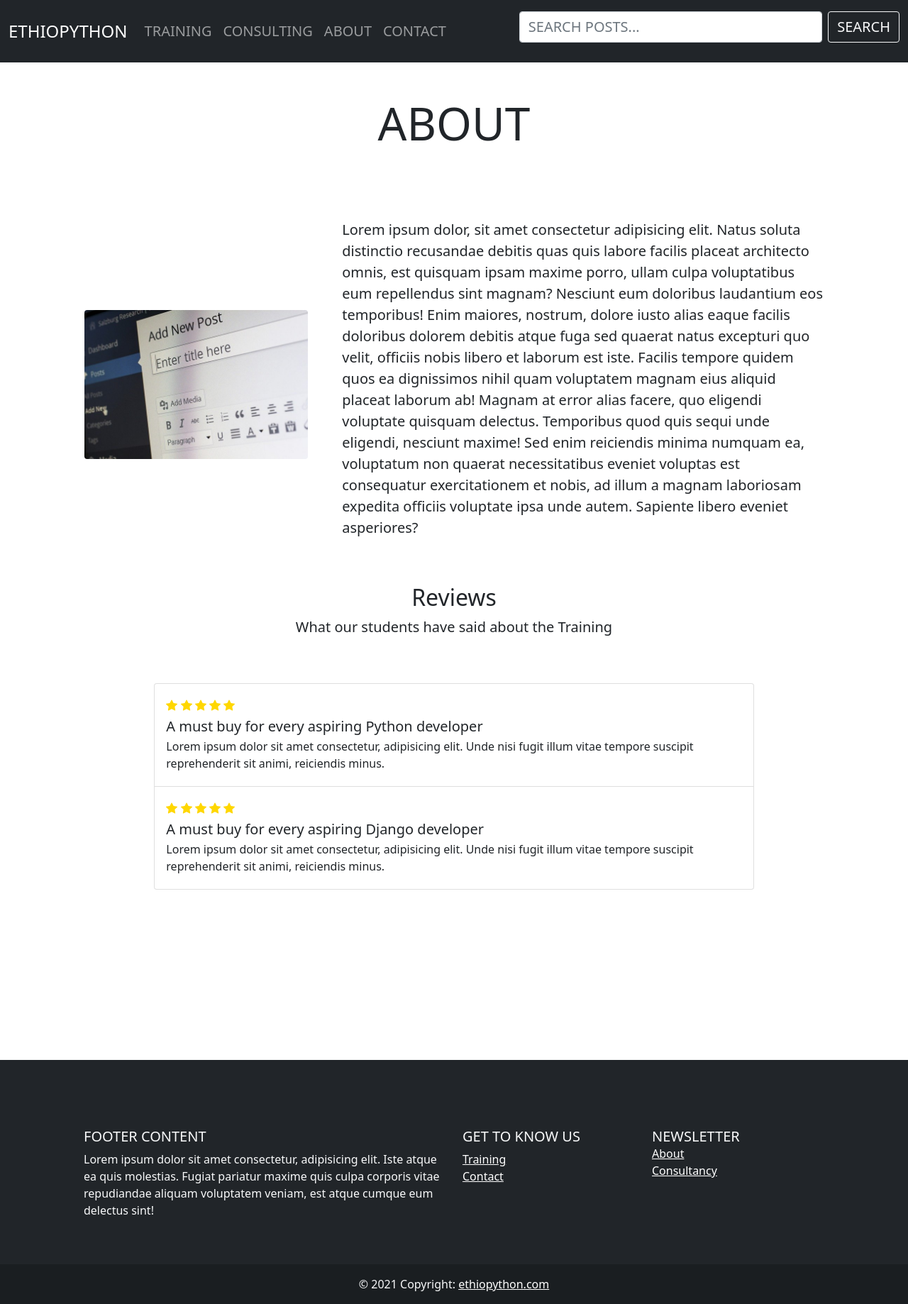
After one commit to ephremworkeye/ethiopython, a Django app: page /about/ in a window 1280 px wide. The commit adds this page. Shown: the whole page at 71% size. Run offline with Django 3.2, Linux system fonts and the light colour scheme.

Commit message:
added about, consultancy, contact, training templates, views and urls

```diff
--- a/blog/templates/base.html
+++ b/blog/templates/base.html
@@ -26,18 +26,16 @@
             <div class="collapse navbar-collapse" id="navbarSupportedContent">
                 <ul class="navbar-nav me-auto mb-2 mb-lg-0">
                     <li class="nav-item">
-                        <a class="nav-link" href="#">Training</a>
+                        <a class="nav-link" href="{% url 'blog:training' %}">Training</a>
                     </li>
                     <li class="nav-item">
-                        <a class="nav-link" href="#">Consulting</a>
+                        <a class="nav-link" href="{% url 'blog:consultancy' %}">Consulting</a>
                     </li>
-                    <li class="nav-item dropdown">
-                        <a class="nav-link dropdown-toggle" href="#" id="navbarDropdown" role="button"
-                            data-bs-toggle="dropdown" aria-expanded="false"> Courses</a>
-                        <ul class="dropdown-menu" aria-labelledby="navbarDropdown">
-                            <li><a class="dropdown-item" href="#">Python</a></li>
-                            <li><a class="dropdown-item" href="#">Django</a></li>
-                        </ul>
+                    <li class="nav-item">
+                        <a class="nav-link" href="{% url 'blog:about' %}">About</a>
+                    </li>
+                    <li class="nav-item">
+                        <a class="nav-link" href="{% url 'blog:contact' %}">Contact</a>
                     </li>
                 </ul>
                 <form action="{% url 'blog:post_search' %}" method="get" class="d-flex col-lg-6">
@@ -55,6 +53,9 @@
 
 
     <!-- footer -->
+    <div class="container my-5 py-5">
+
+    </div>
     <footer class="bg-dark text-light text-center text-lg-start pt-5 mt-5">
         <div class="container p-5">
             <div class="row text-light">
@@ -71,10 +72,10 @@
                     <h5 class="text-uppercase">Get to know us</h5>
                     <ul class="list-unstyled mb-0">
                         <li>
-                            <a href="#!" class="text-white">Career</a>
+                            <a href="{% url 'blog:training' %}" class="text-white">Training</a>
                         </li>
                         <li>
-                            <a href="#contact" class="text-white">Contact</a>
+                            <a href="{% url 'blog:contact' %}" class="text-white">Contact</a>
                         </li>
                     </ul>
                 </div>
@@ -82,14 +83,12 @@
                     <h5 class="text-uppercase mb-0">Newsletter</h5>
                     <ul class="list-unstyled">
                         <li>
-                            <a href="#" class="text-white">Podcast</a>
+                            <a href="{% url 'blog:about' %}" class="text-white">About</a>
                         </li>
                         <li>
-                            <a href="#" class="text-white">YouTube</a>
+                            <a href="{% url 'blog:consultancy' %}" class="text-white">Consultancy</a>
                         </li>
-                        <li>
-                            <a href="#!" class="text-white">Advertise</a>
-                        </li>
+
                     </ul>
                 </div>
             </div>
--- /dev/null
+++ b/blog/templates/blog/about.html
@@ -0,0 +1,113 @@
+{% extends 'base.html'%}
+{% load static %}
+{% block title %}About{% endblock%}
+
+{% block content %}
+<div class="container text-center text-uppercase mt-5">
+    <h1 class="display-3 mb-3">About</h1>
+</div>
+<div class="container col-lg-10">
+    <div class="row my-5 g-5 justify-content-around align-items-center">
+        <div class="col-lg-4">
+            <img class="img-fluid rounded" src="{% static 'images/blog.jpg' %}" alt="ebook">
+        </div>
+
+        <div class="col-lg-8">
+            <p class="lead text-justify">
+                Lorem ipsum dolor, sit amet consectetur adipisicing elit. Natus soluta distinctio recusandae debitis
+                quas quis labore facilis placeat architecto omnis, est quisquam ipsam maxime porro, ullam culpa
+                voluptatibus eum repellendus sint magnam? Nesciunt eum doloribus laudantium eos temporibus! Enim
+                maiores, nostrum, dolore iusto alias eaque facilis doloribus dolorem debitis atque fuga sed quaerat
+                natus excepturi quo velit, officiis nobis libero et laborum est iste. Facilis tempore quidem quos ea
+                dignissimos nihil quam voluptatem magnam eius aliquid placeat laborum ab! Magnam at error alias facere,
+                quo eligendi voluptate quisquam delectus. Temporibus quod quis sequi unde eligendi, nesciunt maxime! Sed
+                enim reiciendis minima numquam ea, voluptatum non quaerat necessitatibus eveniet voluptas est
+                consequatur exercitationem et nobis, ad illum a magnam laboriosam expedita officiis voluptate ipsa unde
+                autem. Sapiente libero eveniet asperiores?
+
+            </p>
+        </div>
+    </div>
+</div>
+</section>
+
+<div class="container-lg">
+    <div class="text-center">
+        <h2><i class="bi bi-stars" id="star-color"></i>Reviews</h2>
+        <p class="lead">What our students have said about the Training</p>
+    </div>
+</div>
+<div class="row justify-content-center">
+    <div class="col-lg-8">
+        <div class="list-group my-5">
+            <div class="list-group-item py-3">
+                <div class="mb-2" style="color: gold;">
+                    <svg xmlns="http://www.w3.org/2000/svg" width="16" height="16" fill="currentColor"
+                        class="bi bi-star-fill" viewBox="0 0 16 16">
+                        <path
+                            d="M3.612 15.443c-.386.198-.824-.149-.746-.592l.83-4.73L.173 6.765c-.329-.314-.158-.888.283-.95l4.898-.696L7.538.792c.197-.39.73-.39.927 0l2.184 4.327 4.898.696c.441.062.612.636.282.95l-3.522 3.356.83 4.73c.078.443-.36.79-.746.592L8 13.187l-4.389 2.256z" />
+                    </svg>
+                    <svg xmlns="http://www.w3.org/2000/svg" width="16" height="16" fill="currentColor"
+                        class="bi bi-star-fill" viewBox="0 0 16 16">
+                        <path
+                            d="M3.612 15.443c-.386.198-.824-.149-.746-.592l.83-4.73L.173 6.765c-.329-.314-.158-.888.283-.95l4.898-.696L7.538.792c.197-.39.73-.39.927 0l2.184 4.327 4.898.696c.441.062.612.636.282.95l-3.522 3.356.83 4.73c.078.443-.36.79-.746.592L8 13.187l-4.389 2.256z" />
+                    </svg>
+                    <svg xmlns="http://www.w3.org/2000/svg" width="16" height="16" fill="currentColor"
+                        class="bi bi-star-fill" viewBox="0 0 16 16">
+                        <path
+                            d="M3.612 15.443c-.386.198-.824-.149-.746-.592l.83-4.73L.173 6.765c-.329-.314-.158-.888.283-.95l4.898-.696L7.538.792c.197-.39.73-.39.927 0l2.184 4.327 4.898.696c.441.062.612.636.282.95l-3.522 3.356.83 4.73c.078.443-.36.79-.746.592L8 13.187l-4.389 2.256z" />
+                    </svg>
+                    <svg xmlns="http://www.w3.org/2000/svg" width="16" height="16" fill="currentColor"
+                        class="bi bi-star-fill" viewBox="0 0 16 16">
+                        <path
+                            d="M3.612 15.443c-.386.198-.824-.149-.746-.592l.83-4.73L.173 6.765c-.329-.314-.158-.888.283-.95l4.898-.696L7.538.792c.197-.39.73-.39.927 0l2.184 4.327 4.898.696c.441.062.612.636.282.95l-3.522 3.356.83 4.73c.078.443-.36.79-.746.592L8 13.187l-4.389 2.256z" />
+                    </svg>
+                    <svg xmlns="http://www.w3.org/2000/svg" width="16" height="16" fill="currentColor"
+                        class="bi bi-star-fill" viewBox="0 0 16 16">
+                        <path
+                            d="M3.612 15.443c-.386.198-.824-.149-.746-.592l.83-4.73L.173 6.765c-.329-.314-.158-.888.283-.95l4.898-.696L7.538.792c.197-.39.73-.39.927 0l2.184 4.327 4.898.696c.441.062.612.636.282.95l-3.522 3.356.83 4.73c.078.443-.36.79-.746.592L8 13.187l-4.389 2.256z" />
+                    </svg>
+
+                </div>
+                <h5 class="mb-1">A must buy for every aspiring Python developer</h5>
+                <p class="mb-1">Lorem ipsum dolor sit amet consectetur, adipisicing elit. Unde nisi fugit illum
+                    vitae tempore suscipit reprehenderit sit animi, reiciendis minus.</p>
+            </div>
+            <div class="list-group-item py-3">
+                <div class="mb-2" style="color: gold;">
+                    <svg xmlns="http://www.w3.org/2000/svg" width="16" height="16" fill="currentColor"
+                        class="bi bi-star-fill" viewBox="0 0 16 16">
+                        <path
+                            d="M3.612 15.443c-.386.198-.824-.149-.746-.592l.83-4.73L.173 6.765c-.329-.314-.158-.888.283-.95l4.898-.696L7.538.792c.197-.39.73-.39.927 0l2.184 4.327 4.898.696c.441.062.612.636.282.95l-3.522 3.356.83 4.73c.078.443-.36.79-.746.592L8 13.187l-4.389 2.256z" />
+                    </svg>
+                    <svg xmlns="http://www.w3.org/2000/svg" width="16" height="16" fill="currentColor"
+                        class="bi bi-star-fill" viewBox="0 0 16 16">
+                        <path
+                            d="M3.612 15.443c-.386.198-.824-.149-.746-.592l.83-4.73L.173 6.765c-.329-.314-.158-.888.283-.95l4.898-.696L7.538.792c.197-.39.73-.39.927 0l2.184 4.327 4.898.696c.441.062.612.636.282.95l-3.522 3.356.83 4.73c.078.443-.36.79-.746.592L8 13.187l-4.389 2.256z" />
+                    </svg>
+                    <svg xmlns="http://www.w3.org/2000/svg" width="16" height="16" fill="currentColor"
+                        class="bi bi-star-fill" viewBox="0 0 16 16">
+                        <path
+                            d="M3.612 15.443c-.386.198-.824-.149-.746-.592l.83-4.73L.173 6.765c-.329-.314-.158-.888.283-.95l4.898-.696L7.538.792c.197-.39.73-.39.927 0l2.184 4.327 4.898.696c.441.062.612.636.282.95l-3.522 3.356.83 4.73c.078.443-.36.79-.746.592L8 13.187l-4.389 2.256z" />
+                    </svg>
+                    <svg xmlns="http://www.w3.org/2000/svg" width="16" height="16" fill="currentColor"
+                        class="bi bi-star-fill" viewBox="0 0 16 16">
+                        <path
+                            d="M3.612 15.443c-.386.198-.824-.149-.746-.592l.83-4.73L.173 6.765c-.329-.314-.158-.888.283-.95l4.898-.696L7.538.792c.197-.39.73-.39.927 0l2.184 4.327 4.898.696c.441.062.612.636.282.95l-3.522 3.356.83 4.73c.078.443-.36.79-.746.592L8 13.187l-4.389 2.256z" />
+                    </svg>
+                    <svg xmlns="http://www.w3.org/2000/svg" width="16" height="16" fill="currentColor"
+                        class="bi bi-star-fill" viewBox="0 0 16 16">
+                        <path
+                            d="M3.612 15.443c-.386.198-.824-.149-.746-.592l.83-4.73L.173 6.765c-.329-.314-.158-.888.283-.95l4.898-.696L7.538.792c.197-.39.73-.39.927 0l2.184 4.327 4.898.696c.441.062.612.636.282.95l-3.522 3.356.83 4.73c.078.443-.36.79-.746.592L8 13.187l-4.389 2.256z" />
+                    </svg>
+                </div>
+                <h5 class="mb-1">A must buy for every aspiring Django developer</h5>
+                <p class="mb-1">Lorem ipsum dolor sit amet consectetur, adipisicing elit. Unde nisi fugit illum
+                    vitae tempore suscipit reprehenderit sit animi, reiciendis minus.</p>
+            </div>
+        </div>
+    </div>
+</div>
+
+
+{% endblock %}
--- a/blog/urls.py
+++ b/blog/urls.py
@@ -5,6 +5,10 @@ app_name = 'blog'
 urlpatterns = [
     path('', views.post_list, name='post_list'),
     path('search/', views.post_search, name='post_search'),
+    path('contact/', views.contact, name='contact'),
+    path('about/', views.about, name='about'),
+    path('training/', views.training, name='training'),
+    path('consultancy/', views.consultancy, name='consultancy'),
     path('tag/<slug:tag_slug>/', views.post_list, name='post_list_by_tag'),
     path('<int:year>/<int:month>/<int:day>/<slug:slug>/',
          views.post_detail, name='post_detail'),
--- a/blog/views.py
+++ b/blog/views.py
@@ -1,10 +1,12 @@
 from django.shortcuts import render, get_object_or_404
+from django.http import HttpResponseRedirect
+from django.urls import reverse
 from django.core.paginator import Paginator, EmptyPage, PageNotAnInteger
 from django.core.mail import send_mail
 from django.db.models import Count
 from django.contrib.postgres.search import SearchVector
 from taggit.models import Tag
-from .forms import PostEmailShareForm, PostCommentForm
+from .forms import PostEmailShareForm, PostCommentForm, ContactForm
 from .models import Post, Comment
 
 # Create your views here.
@@ -85,3 +87,37 @@ def post_search(request):
     results = Post.published.annotate(
         search=SearchVector('title', 'body'),).filter(search=query)
     return render(request, 'blog/search.html', {'query': query, 'results': results})
+
+
+def about(request):
+    return render(request, 'blog/about.html')
+
+
+def contact(request):
+    sent = False
+    if request.method == 'POST':
+        form = ContactForm(request.POST)
+        if form.is_valid():
+            cd = form.cleaned_data
+
+            send_mail(
+                cd['subject'],
+                cd['message'],
+                cd['email'],
+                ['ephremwube@gmail.com'],
+            )
+            return HttpResponseRedirect('/contact?sent=True')
+
+    else:
+        form = ContactForm()
+        if 'sent' in request.GET:
+            sent = True
+    return render(request, 'blog/contact.html', {'form': form, 'sent': sent})
+
+
+def training(request):
+    return render(request, 'blog/training.html')
+
+
+def consultancy(request):
+    return render(request, 'blog/consultancy.html')
```
Also changed, not shown: blog/forms.py (+7 -0 lines), blog/templates/blog/consultancy.html (added, +42 -0 lines), blog/templates/blog/contact.html (added, +26 -0 lines), blog/templates/blog/training.html (added, +59 -0 lines), blog/static/images/blog.jpg (added).
